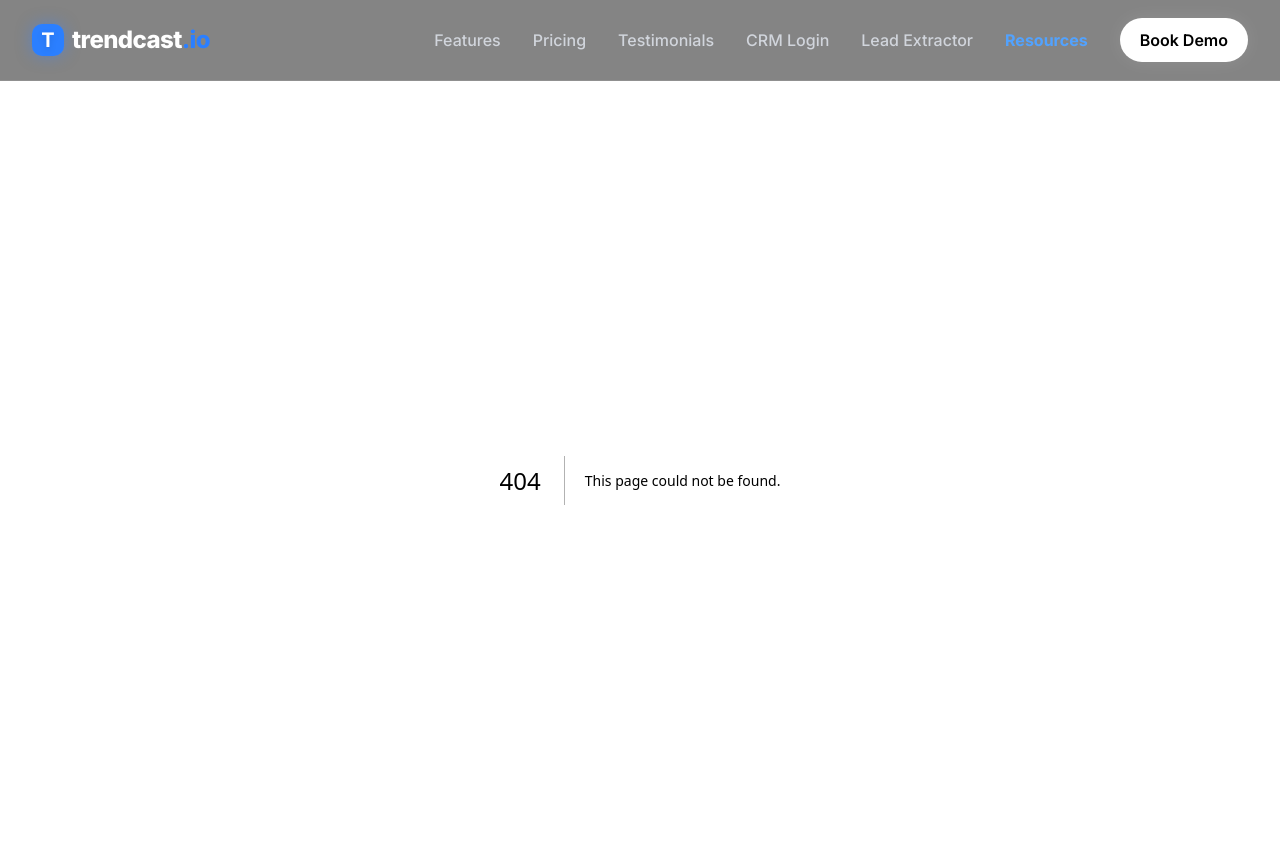
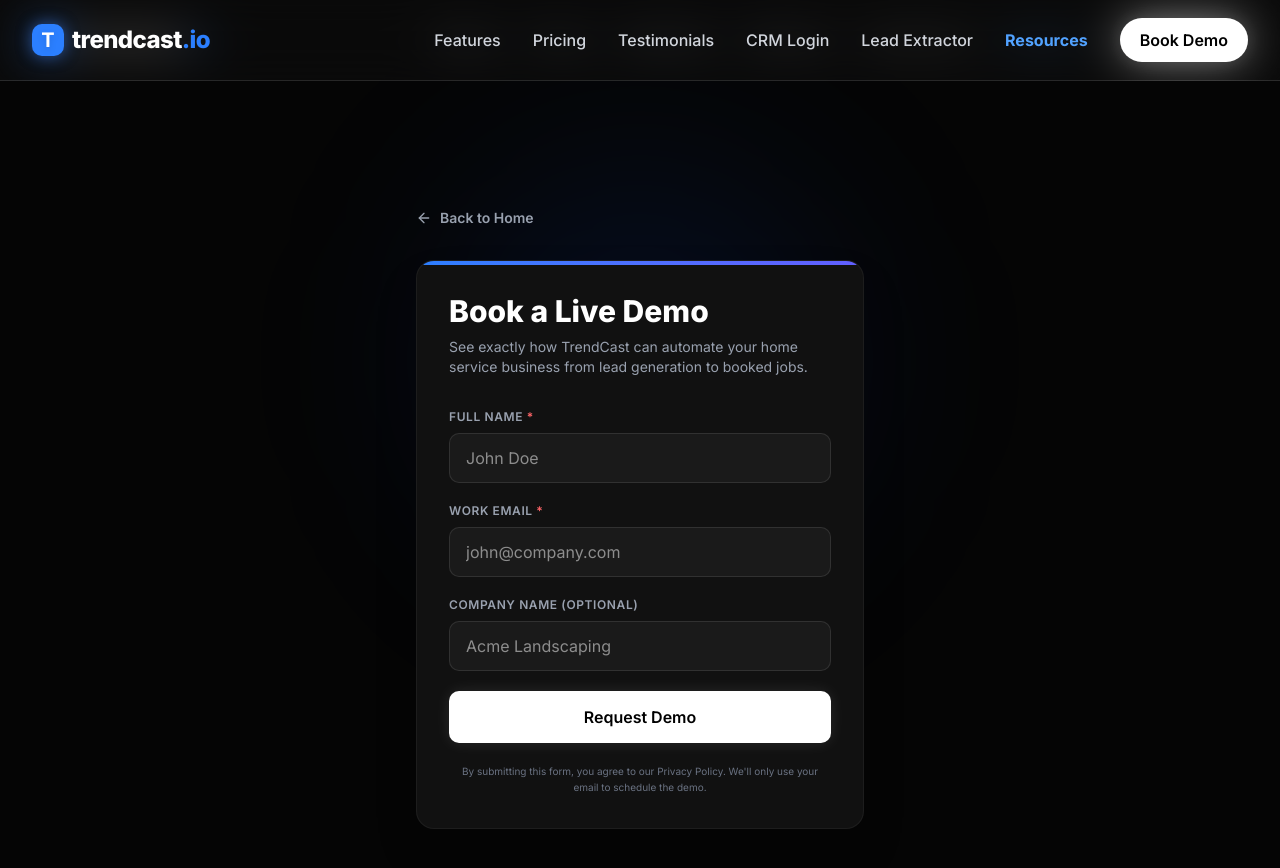
Before and after one commit to agent1ppw-ship-it/trendcast, a Next.js app: page /demo in a window 1280 px wide. Before the commit this address had no page. Shown: the top 868 px of the page. Built offline with nearby package versions, Linux system fonts and the light colour scheme.

Commit message:
feat(demo): implement dedicated book demo email capture form and server action

```diff
--- /dev/null
+++ b/src/app/actions/demo.ts
@@ -0,0 +1,17 @@
+'use server';
+
+export async function submitDemoRequest(data: { name: string; email: string; company: string }) {
+    // In a production environment, this would save to a PostgreSQL Waitlist/Demo table
+    // or trigger an email via Resend/SendGrid to the sales team.
+    console.log("\n=============================");
+    console.log("🎯 NEW DEMO REQUEST RECEIVED!");
+    console.log(`Name:    ${data.name}`);
+    console.log(`Email:   ${data.email}`);
+    console.log(`Company: ${data.company}`);
+    console.log("=============================\n");
+
+    // Artificial delay to simulate network request
+    await new Promise(resolve => setTimeout(resolve, 1000));
+
+    return { success: true };
+}
--- /dev/null
+++ b/src/app/demo/page.tsx
@@ -0,0 +1,121 @@
+'use client';
+
+import { useState } from 'react';
+import { Navbar } from '@/components/Navbar';
+import { submitDemoRequest } from '@/app/actions/demo';
+import { ArrowLeft, CheckCircle2 } from 'lucide-react';
+import Link from 'next/link';
+
+export default function DemoPage() {
+    const [isSubmitting, setIsSubmitting] = useState(false);
+    const [isSuccess, setIsSuccess] = useState(false);
+
+    const [formData, setFormData] = useState({
+        name: '',
+        email: '',
+        company: ''
+    });
+
+    const handleSubmit = async (e: React.FormEvent) => {
+        e.preventDefault();
+        setIsSubmitting(true);
+        const result = await submitDemoRequest(formData);
+        if (result.success) {
+            setIsSuccess(true);
+        }
+        setIsSubmitting(false);
+    };
+
+    return (
+        <div className="min-h-screen bg-[#050505] text-gray-200">
+            <Navbar />
+
+            <main className="pt-32 pb-24 px-4 sm:px-6 lg:px-8 max-w-lg mx-auto relative z-10 flex flex-col items-center">
+                {/* Background Glows */}
+                <div className="absolute top-20 left-1/2 -translate-x-1/2 w-[400px] h-[400px] bg-blue-600/10 rounded-full blur-[100px] -z-10 pointer-events-none" />
+
+                <Link href="/" className="inline-flex items-center text-sm font-semibold text-gray-400 hover:text-white transition-colors mb-8 self-start group">
+                    <ArrowLeft className="w-4 h-4 mr-2 group-hover:-translate-x-1 transition-transform" />
+                    Back to Home
+                </Link>
+
+                <div className="w-full bg-[#111] border border-white/5 rounded-2xl shadow-2xl overflow-hidden relative">
+                    <div className="absolute top-0 left-0 w-full h-1 bg-gradient-to-r from-blue-500 to-indigo-500"></div>
+
+                    {isSuccess ? (
+                        <div className="p-10 text-center flex flex-col items-center">
+                            <div className="w-16 h-16 bg-green-500/10 border border-green-500/20 rounded-full flex items-center justify-center mb-6">
+                                <CheckCircle2 className="w-8 h-8 text-green-400" />
+                            </div>
+                            <h2 className="text-2xl font-bold text-white mb-3">Request Received</h2>
+                            <p className="text-gray-400 mb-8 max-w-sm mx-auto">
+                                Thank you for your interest! A member of our team will reach out to <span className="text-gray-200 font-medium">{formData.email}</span> shortly to schedule your personalized demo.
+                            </p>
+                            <Link href="/">
+                                <button className="px-6 py-2.5 bg-white text-black font-semibold rounded-lg hover:bg-gray-200 transition-colors">
+                                    Return to Homepage
+                                </button>
+                            </Link>
+                        </div>
+                    ) : (
+                        <div className="p-8">
+                            <h1 className="text-3xl font-extrabold text-white mb-2">Book a Live Demo</h1>
+                            <p className="text-gray-400 text-sm mb-8">
+                                See exactly how TrendCast can automate your home service business from lead generation to booked jobs.
+                            </p>
+
+                            <form onSubmit={handleSubmit} className="space-y-5">
+                                <div>
+                                    <label className="block text-xs font-semibold text-gray-400 uppercase tracking-wider mb-2">Full Name <span className="text-red-400">*</span></label>
+                                    <input
+                                        required
+                                        type="text"
+                                        value={formData.name}
+                                        onChange={(e) => setFormData({ ...formData, name: e.target.value })}
+                                        className="w-full bg-[#1A1A1A] border border-white/10 rounded-lg px-4 py-3 text-white focus:outline-none focus:border-blue-500/50 focus:ring-1 focus:ring-blue-500/50 transition-all"
+                                        placeholder="John Doe"
+                                    />
+                                </div>
+
+                                <div>
+                                    <label className="block text-xs font-semibold text-gray-400 uppercase tracking-wider mb-2">Work Email <span className="text-red-400">*</span></label>
+                                    <input
+                                        required
+                                        type="email"
+                                        value={formData.email}
+                                        onChange={(e) => setFormData({ ...formData, email: e.target.value })}
+                                        className="w-full bg-[#1A1A1A] border border-white/10 rounded-lg px-4 py-3 text-white focus:outline-none focus:border-blue-500/50 focus:ring-1 focus:ring-blue-500/50 transition-all"
+                                        placeholder="john@company.com"
+                                    />
+                                </div>
+
+                                <div>
+                                    <label className="block text-xs font-semibold text-gray-400 uppercase tracking-wider mb-2">Company Name (Optional)</label>
+                                    <input
+                                        type="text"
+                                        value={formData.company}
+                                        onChange={(e) => setFormData({ ...formData, company: e.target.value })}
+                                        className="w-full bg-[#1A1A1A] border border-white/10 rounded-lg px-4 py-3 text-white focus:outline-none focus:border-blue-500/50 focus:ring-1 focus:ring-blue-500/50 transition-all"
+                                        placeholder="Acme Landscaping"
+                                    />
+                                </div>
+
+                                <button
+                                    type="submit"
+                                    disabled={isSubmitting}
+                                    className="w-full mt-4 bg-white text-black font-semibold px-6 py-3.5 rounded-lg shadow-[0_0_15px_rgba(255,255,255,0.1)] hover:shadow-[0_0_20px_rgba(255,255,255,0.2)] hover:bg-gray-200 transition-all flex items-center justify-center disabled:opacity-50 disabled:cursor-not-allowed"
+                                >
+                                    {isSubmitting ? 'Submitting...' : 'Request Demo'}
+                                </button>
+
+                                <p className="text-center text-[10px] text-gray-500 mt-4 leading-relaxed">
+                                    By submitting this form, you agree to our Privacy Policy. We'll only use your email to schedule the demo.
+                                </p>
+                            </form>
+                        </div>
+                    )}
+                </div>
+            </main>
+        </div>
+    );
+}
--- a/src/components/Navbar.tsx
+++ b/src/components/Navbar.tsx
@@ -44,7 +44,7 @@ export function Navbar() {
                             Resources
                         </Link>
                         <Link
-                            href="/#pricing"
+                            href="/demo"
                             className="bg-white text-black px-5 py-2.5 rounded-full font-semibold hover:bg-gray-200 transition-all shadow-[0_0_20px_rgba(255,255,255,0.1)] hover:shadow-[0_0_25px_rgba(255,255,255,0.2)] hover:-translate-y-0.5"
                         >
                             Book Demo
@@ -109,7 +109,7 @@ export function Navbar() {
                         Resources
                     </Link>
                     <Link
-                        href="/#pricing"
+                        href="/demo"
                         onClick={() => setIsMobileMenuOpen(false)}
                         className="block w-full text-center bg-white text-black px-5 py-3.5 rounded-xl font-bold hover:bg-gray-200 transition-all shadow-[0_0_20px_rgba(255,255,255,0.1)] mt-6"
                     >
```
